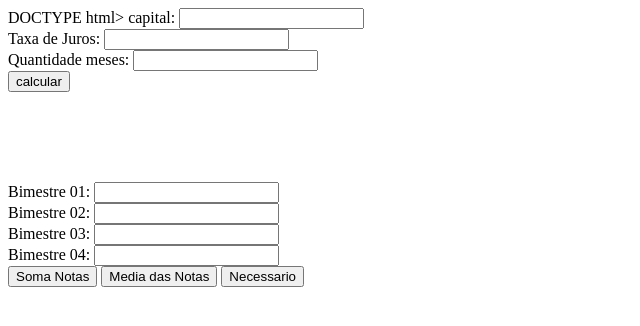
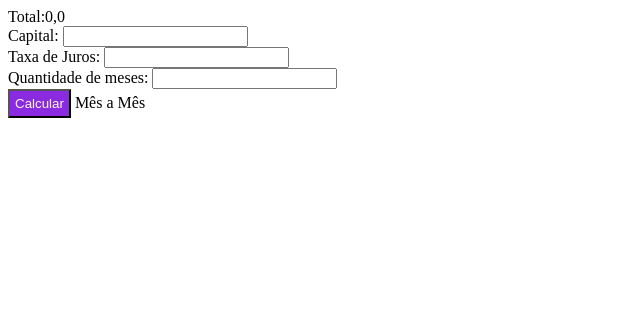
Before and after one commit to Anajujuba007/primeiroi_3t, a plain HTML site: page index.html in a window 1280 px wide. Shown: the whole page, without its empty margins (0-640 px from the left). Drawn offline with Linux system fonts and the light colour scheme.

Commit message:
Update index.html

```diff
--- a/index.html
+++ b/index.html
@@ -1,4 +1,4 @@
-DOCTYPE html>
+<!DOCTYPE html>
 <html lang="en">
 <head>
     <meta charset="UTF-8">
@@ -6,27 +6,23 @@ DOCTYPE html>
     <meta name="viewport" content="width=device-width, initial-scale=1.0">
     <title>Terceiro Trimestre</title>
     <script src="estudo.js"></script>
+    <link rel="stylesheet" href="geral.css">
+
+
 
 </head>
 <body>
+    <div class="calculadora">
 
- capital: <input id="valor" type="text"> <br>
- Taxa de Juros: <input id="juros" type="text"> <br>
- Quantidade meses: <input id="meses" type="text"> <br>
-
- <button onclick="total()">calcular</button>
-
-
-
-<br><br><br><br>
-<span id="resultado"></span><br><br>
-Bimestre 01: <input id="b1" type="text"> <br>
-Bimestre 02: <input id="b1" type="text"> <br>
-Bimestre 03: <input id="b1" type="text"> <br>
-Bimestre 04: <input id="b1" type="text"> <br>
-<button onclick="soma()">Soma Notas</button>
-<button onclick="media()">Media das Notas</button>
-<button onclick="Necessario()">Necessario</button>
+    </div class="spResultado">
+       <span id="resultado">Total:0,0</span><br>
+    </div>
+    Capital: <input id="valor" type="text"> <br>
+    Taxa de Juros: <input id="juros" type="text"> <br>
+    Quantidade de meses: <input id="meses" type="text"> <br>
+    <button id="btnCalc" onclick="total()">Calcular</button>
+    </div>
+    <span id="mes">Mês a Mês</span>
 
 </body>
 </html>
```
